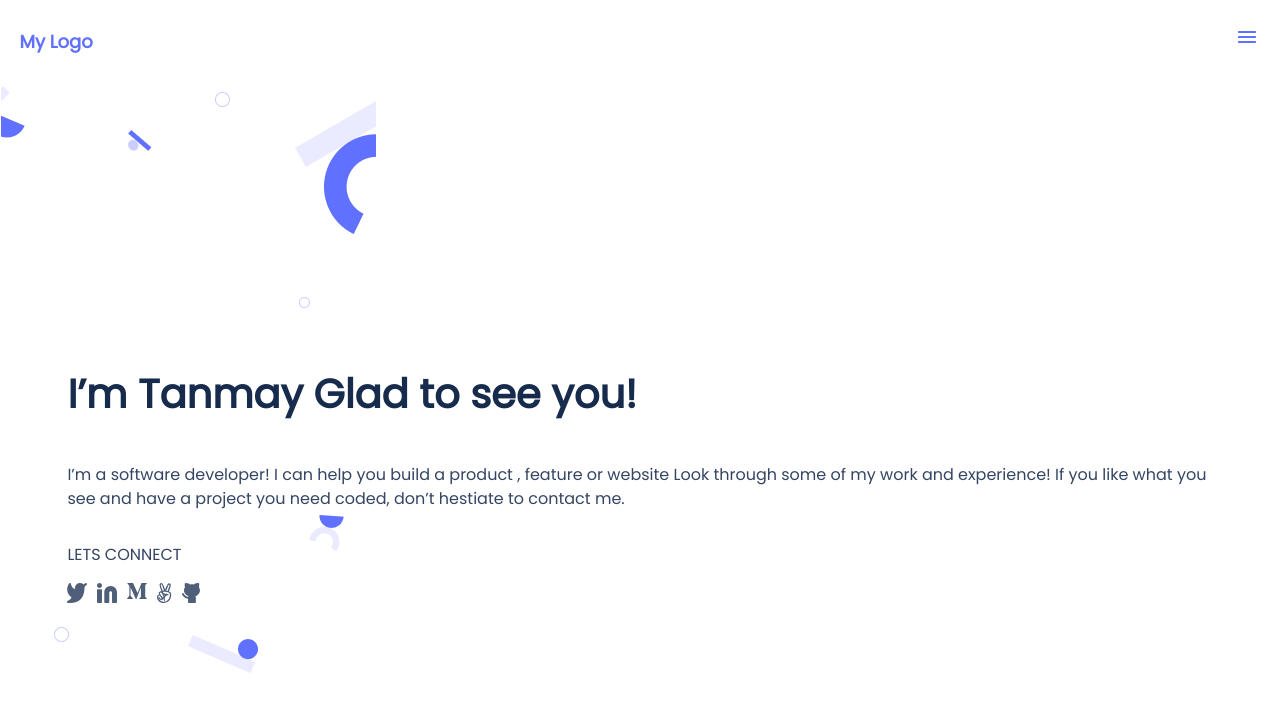
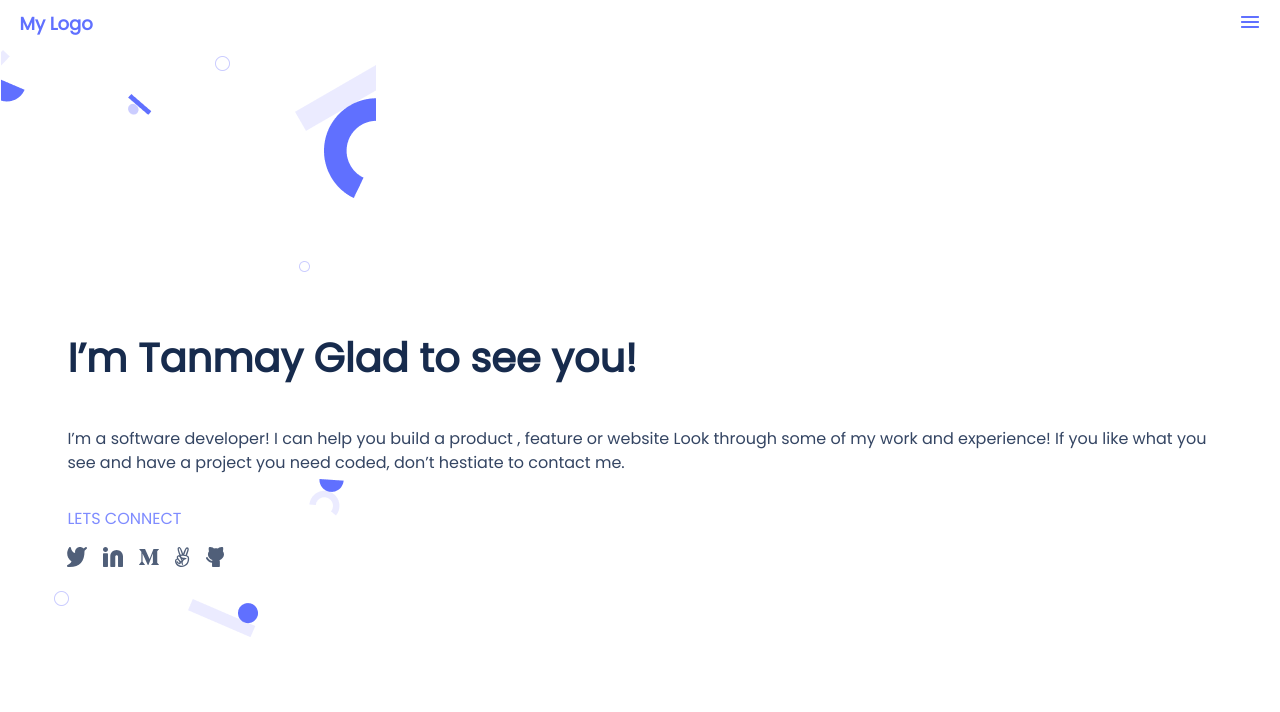
Before and after one commit to tanmaytyagi556/PortfolioRepository, a website: page index.html in a window 1280 px wide. Drawn offline with Linux system fonts and the light colour scheme.

Commit message:
Add the told changes to the project

```diff
--- a/index.html
+++ b/index.html
@@ -7,18 +7,18 @@
         <title>Microverse First Project</title>
     </head>
     <body>
-        <header>
-            <nav class="toolbar">
-                <p class="text1">My Logo</p>
-                <p class="nav"><button id="menu" type="button"><img src="Union.png" alt=""></button></p>
+        <header  class="toolbar">
+            <a href="#" class="text1">My Logo</a>
+            <nav>
+                <button class="nav" id="menu" type="button"><img src="Union.png" alt=""></button>
             </nav>
         </header>
 
-        <div class="container">
+        <div class="section">
             <div class="headline">
                 <h1>I’m Tanmay Glad to see you!</h1>
                 <p> I’m a software developer! I can help you build a product , feature or website Look through some of my work and experience! If you like what you see and have a project you need coded, don’t hestiate to contact me.</p>
-                <p>LETS CONNECT</p>
+                <p class="connect">LETS CONNECT</p>
                 <ul>
                     <li><a href="#"><img src="Vector.svg" alt=""></a></li>
                     <li><a href="#"><img src="Linkedinicon.svg" alt=""></a></li>
--- a/styles1.css
+++ b/styles1.css
@@ -9,6 +9,7 @@ body {
   display: flex;
   justify-content: space-between;
   padding: 0 5px;
+  position: sticky;
 }
 
 .text1 {
@@ -27,10 +28,11 @@ body {
   text-align: center;
   color: #6070ff;
   padding: 0.8em;
+  text-decoration: none;
 }
 
 .nav {
-  padding: 0.8em;
+  padding: 1.2em;
 }
 
 button {
@@ -38,7 +40,7 @@ button {
   background: none;
 }
 
-.container {
+.section {
   background-image: url('headline.png');
   background-repeat: no-repeat;
   background-size: auto;
@@ -84,15 +86,22 @@ button {
   padding: 0;
   margin-top: 0;
   margin-left: 0;
+  align-items: center;
 }
 
 .headline li {
   padding: 0 0;
   margin-left: 0;
-  padding-right: 10px;
+  padding-right: 1em;
+  margin-bottom: 0;
+  position: relative;
 }
 
 .firstVector img {
   padding-left: 0;
   margin-left: 0;
 }
+
+.connect {
+  color: #7f8cff !important;
+}
```
